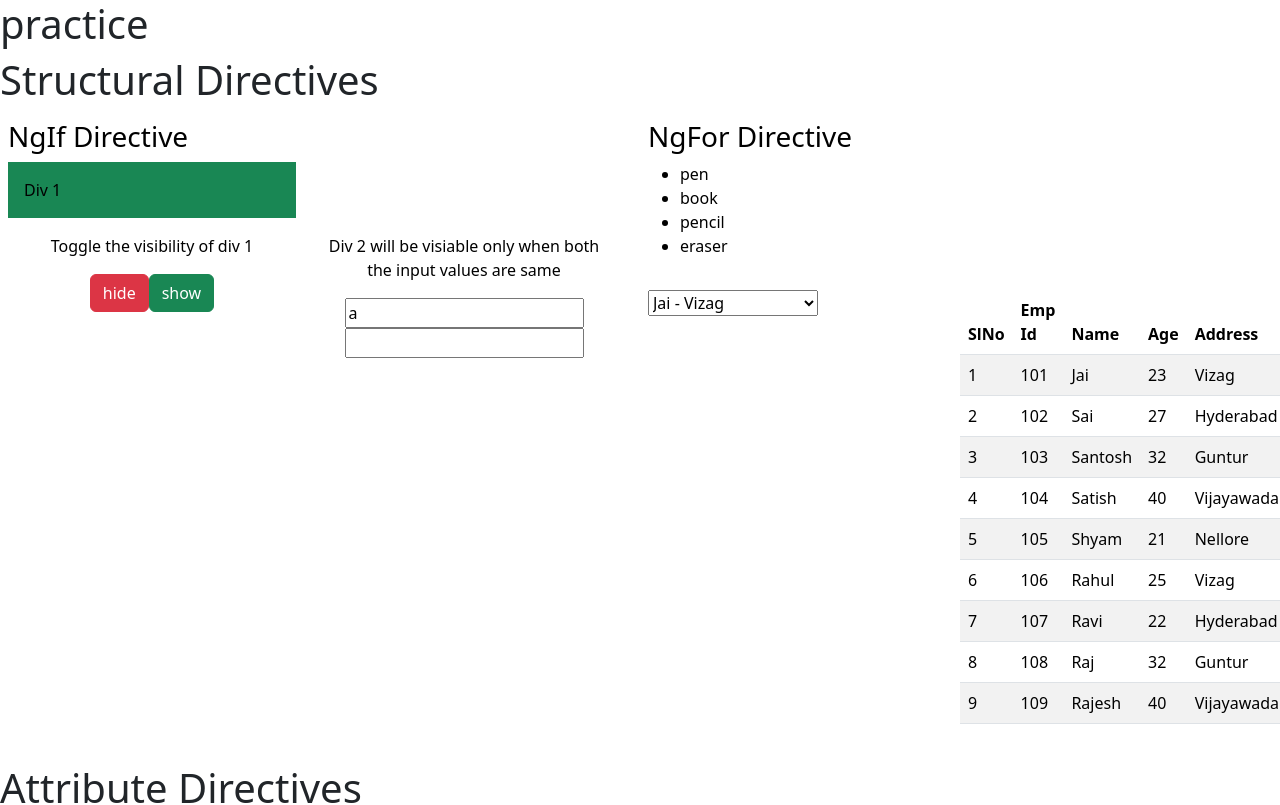
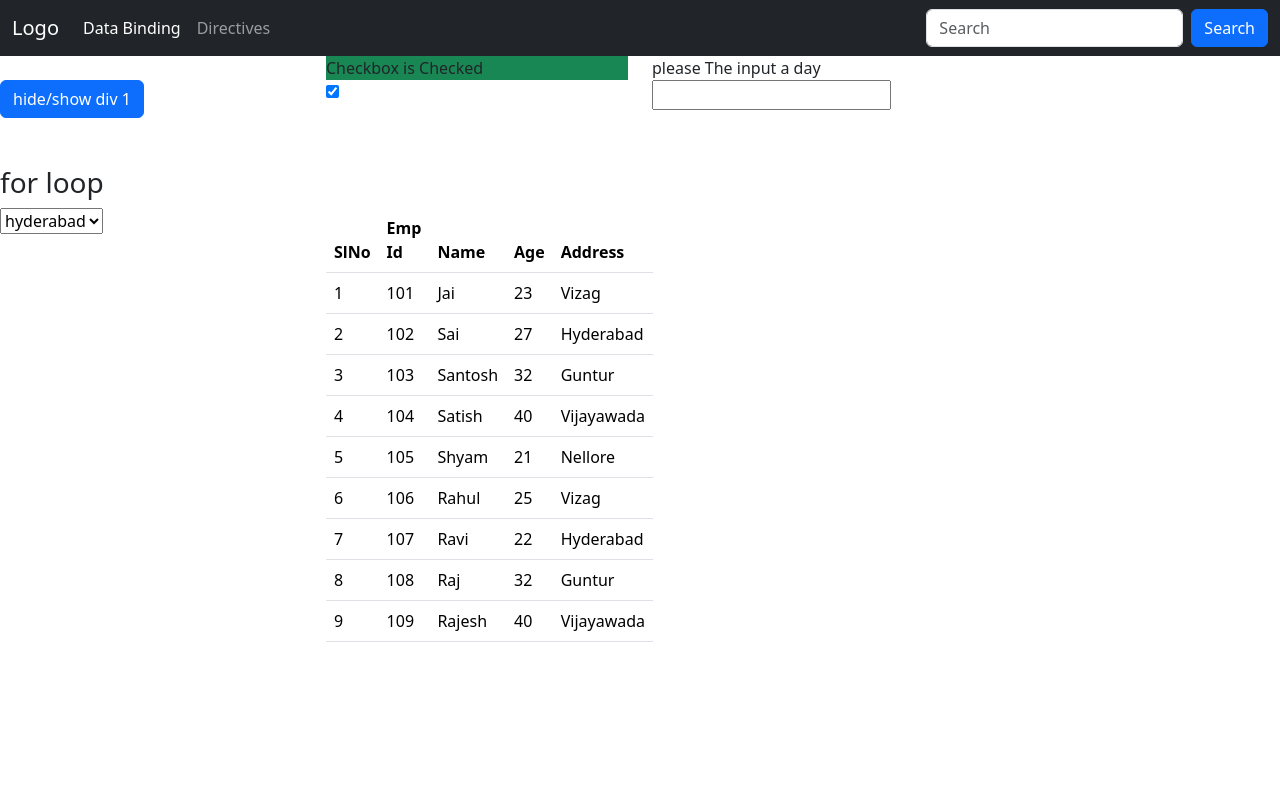
Before and after one commit to JaiSai2003/practice, an Angular app: page /controlFlow in a window 1280 px wide. Before the commit this address led to /. Shown: the top 805 px of the page. Built offline with nearby package versions, Linux system fonts and the light colour scheme.

Commit message:
ControlFlow Statements

```diff
--- a/src/app/app.component.ts
+++ b/src/app/app.component.ts
@@ -1,17 +1,15 @@
 import { Component } from '@angular/core';
 import { Router, RouterLink, RouterOutlet } from '@angular/router';
-import { DirectiveComponent } from './components/directives/directive/directive.component';
 
 @Component({
   selector: 'app-root',
-  imports: [RouterOutlet,RouterLink,DirectiveComponent],
-  template: `
-    <h1>{{ title }}</h1>
-    <app-directive></app-directive>
-    <router-outlet />
-  `,
-  // templateUrl: './app.component.html',
-  // styles: []
+  imports: [RouterOutlet,RouterLink],
+  // template: `
+  //   <h1>{{ title }}</h1>
+  //   <router-outlet />
+  // `,
+  templateUrl: './app.component.html',
+  styles: []
 })
 export class AppComponent {
   constructor(private router: Router ) {}
--- a/src/app/app.routes.ts
+++ b/src/app/app.routes.ts
@@ -2,11 +2,12 @@ import { Routes } from '@angular/router';
 import { AdminComponent } from './components/admin/admin.component';
 import { DataBindingComponent } from './components/data-binding/data-binding.component';
 import { DirectiveComponent } from './components/directives/directive/directive.component';
+import { ControlFlowComponent } from './components/control-flow/control-flow.component';
 
 export const routes: Routes = [
     {path: '', redirectTo: 'home', pathMatch: 'full'},
     {path: 'home' , component: AdminComponent},
     {path: 'dataBinding' , component: DataBindingComponent},
-    {path: 'directives' , component: DirectiveComponent}
-
+    {path: 'directives' , component: DirectiveComponent},
+    {path: 'controlFlow' , component: ControlFlowComponent}
 ];
--- /dev/null
+++ b/src/app/components/control-flow/control-flow.component.html
@@ -0,0 +1,88 @@
+<div class="row">
+    <div class="col-3">
+        @if(div1Visible == true){
+            <div class="bg-success P-3 text-center" style="height: 100%;">
+                Div 1
+            </div>
+        }
+    </div>
+    <div class="col-3">
+        @if(div2Visible === true) {
+            <div class="bg-success P-3">
+                Checkbox is Checked
+            </div>
+        } @else{
+            <div class="bg-danger p-3">
+                Checkbox is Un-Checked
+            </div>
+        }
+    </div>
+    <div class="col-3">
+        @if(dayName === "mon") {
+            <span> The day is Monday </span>
+        } @else if(dayName === "tues") {
+            <span> The day is Tuesday </span>
+        } @else if(dayName === "wednes") {
+            <span> The day is Wednesday </span>
+        } @else if(dayName === "thurs") {
+            <span> The day is Thursday </span>
+        } @else if(dayName === "fri") {
+            <span> The day is Friday </span>
+        } @else if(dayName === "satur") {
+            <span> The day is Saturday </span>
+        } @else if(dayName === "sun") {
+            <span> The day is Sunday </span>
+        } @else if(dayName === "" || dayName.length < 3) {
+            <span> please The input a day </span>
+        } @else {
+            <span> Not Found </span>
+        }
+    </div>
+</div>
+<div class="row">
+    <div class="col-3">
+        <button class="btn btn-primary" (click)="toggleDiv1()">hide/show div 1</button>
+    </div>
+    <div class="col-3">
+        <input type="checkbox" name="div2Visible" id="div2Visible" [(ngModel)]="div2Visible">
+    </div>
+    <div class="col-3">
+        <input type="text" name="dayName" id="dayName" [(ngModel)]="dayName" maxlength="3">
+    </div>
+</div>
+<br>
+<br>
+<div class="row">
+    <h3> for loop</h3>
+    <div class="col-3">
+        <select name="" id="">
+            @for(city of cities; track $index) {
+                <option>{{city}}</option>
+            }
+        </select>
+    </div>
+    <div class="col-3">
+        <table class="table table-stripped">
+            <thead>
+                <tr>
+                    <th>SlNo</th>
+                    <th>Emp Id</th>
+                    <th>Name</th>
+                    <th>Age</th>
+                    <th>Address</th>
+                </tr>
+            </thead>
+            <tbody>
+                @for(emp of employee; track $index) {
+                    <tr>
+                        <td>{{$index+1}}</td>
+                        <td>{{emp.empId}}</td>
+                        <td>{{emp.name}}</td>
+                        <td>{{emp.age}}</td>
+                        <td>{{emp.address}}</td>
+                    </tr>
+                }
+            </tbody>
+        </table>
+    </div>
+</div>
--- /dev/null
+++ b/src/app/components/control-flow/control-flow.component.ts
@@ -0,0 +1,40 @@
+import { Component } from '@angular/core';
+import { FormsModule } from '@angular/forms';
+
+@Component({
+  selector: 'app-control-flow',
+  imports: [FormsModule],
+  templateUrl: './control-flow.component.html',
+  styleUrl: './control-flow.component.css'
+})
+export class ControlFlowComponent {
+  div1Visible = false;
+  div2Visible = true;
+  dayName = "";
+  cities: string[]=[
+    "hyderabad",
+    "mumbai",
+    "pune",
+    "chennai",
+    "delhi",
+    "kolkata",
+    "bengaluru"
+  ]
+
+  employee: any[] = [
+    { empId: 101, name: "Jai",age: 23,address: "Vizag"},
+    { empId: 102, name: "Sai",age: 27,address: "Hyderabad"},
+    { empId: 103, name: "Santosh",age: 32,address: "Guntur"},
+    { empId: 104, name: "Satish",age: 40,address: "Vijayawada"},
+    { empId: 105, name: "Shyam",age: 21,address: "Nellore"},
+    { empId: 106, name: "Rahul",age: 25,address: "Vizag"},
+    { empId: 107, name: "Ravi",age: 22,address: "Hyderabad"},
+    { empId: 108, name: "Raj",age: 32,address: "Guntur"},
+    { empId: 109, name: "Rajesh",age: 40,address: "Vijayawada"},
+  ];
+  constructor() { }
+
+  toggleDiv1() {
+    this.div1Visible = !this.div1Visible;
+  }
+}
```
Also changed, not shown: src/app/components/control-flow/control-flow.component.css (added), 1 other file (tests, documents, lock files or other folders).
